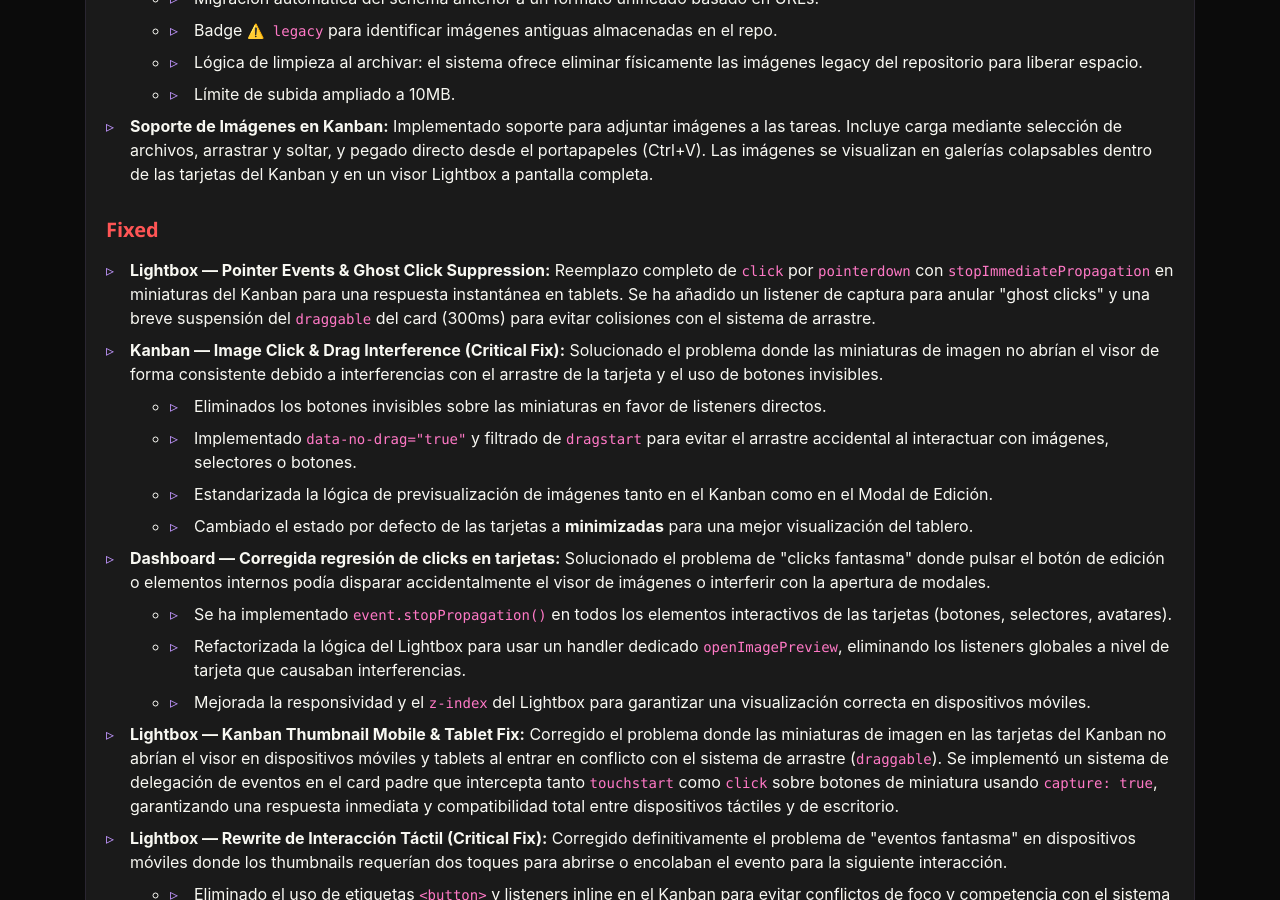
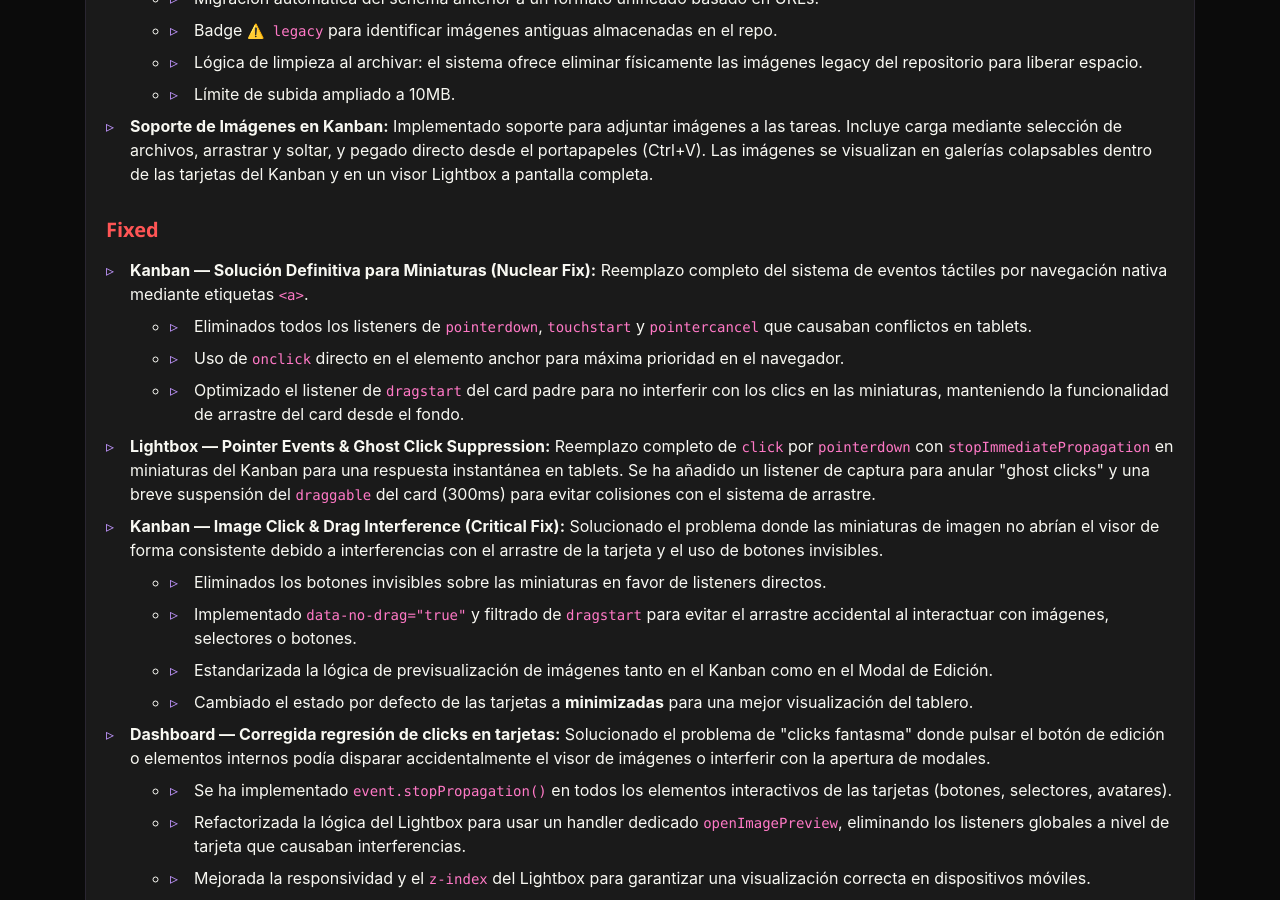
Before and after one commit to hypenosys/hypenosys.github.io, a Jekyll site: the page built from CHANGELOG.html, in a window 1280 px wide and 900 px high, scrolled down 2215 px. Built offline with Jekyll 4.4.1, drawn with Linux system fonts in a browser that asks for light colours.

Commit message:
Nuclear fix: Replace touch event approach with anchor tags and fix lightbox guard
- Replaces div-based thumbnails with <a> tags in `dashboard-kanban.js` for native mobile tap priority.
- Removes all failing touch/pointer listeners on thumbnails.
- Updates `dragstart` listener on Kanban cards to allow background dragging while blocking it on thumbnails via `data-no-drag`.
- Improves Lightbox stability in `dashboard-tasks.js` and `dashboard.html` by replacing the boolean guard with a timestamp-based guard (`Date.now()`) to prevent immediate closure from event bubbling.
- Updates `CHANGELOG.html` with details of the implementation.

Co-authored-by: Axlfc <14998495+Axlfc@users.noreply.github.com>

```diff
--- a/CHANGELOG.html
+++ b/CHANGELOG.html
@@ -117,6 +117,13 @@ permalink: /CHANGELOG.html
             </ul>
             <h5 class="text-danger">Fixed</h5>
             <ul class="tree-view mb-3">
+              <li><strong>Kanban — Solución Definitiva para Miniaturas (Nuclear Fix):</strong> Reemplazo completo del sistema de eventos táctiles por navegación nativa mediante etiquetas <code>&lt;a&gt;</code>.
+                <ul>
+                  <li>Eliminados todos los listeners de <code>pointerdown</code>, <code>touchstart</code> y <code>pointercancel</code> que causaban conflictos en tablets.</li>
+                  <li>Uso de <code>onclick</code> directo en el elemento anchor para máxima prioridad en el navegador.</li>
+                  <li>Optimizado el listener de <code>dragstart</code> del card padre para no interferir con los clics en las miniaturas, manteniendo la funcionalidad de arrastre del card desde el fondo.</li>
+                </ul>
+              </li>
               <li><strong>Lightbox — Pointer Events & Ghost Click Suppression:</strong> Reemplazo completo de <code>click</code> por <code>pointerdown</code> con <code>stopImmediatePropagation</code> en miniaturas del Kanban para una respuesta instantánea en tablets. Se ha añadido un listener de captura para anular "ghost clicks" y una breve suspensión del <code>draggable</code> del card (300ms) para evitar colisiones con el sistema de arrastre.</li>
               <li><strong>Kanban — Image Click & Drag Interference (Critical Fix):</strong> Solucionado el problema donde las miniaturas de imagen no abrían el visor de forma consistente debido a interferencias con el arrastre de la tarjeta y el uso de botones invisibles.
                 <ul>
--- a/assets/javascript/dashboard-tasks.js
+++ b/assets/javascript/dashboard-tasks.js
@@ -399,9 +399,8 @@ function openLightbox(srcOrTaskId, imageIndex) {
     const img = document.getElementById('lightbox-img');
     if (!modal || !img) return;
 
-    // Set guard to prevent immediate closure on touch bubbling
-    modal._justOpened = true;
-    setTimeout(() => { modal._justOpened = false; }, 300);
+    // Set guard timestamp to prevent immediate closure on event bubbling/desktop clicks
+    modal._lastOpenTime = Date.now();
 
     // Reset state
     lightboxTask = null;
--- a/dashboard.html
+++ b/dashboard.html
@@ -695,7 +695,7 @@
     </div>
 
     <!-- Lightbox Modal -->
-    <div id="lightbox-modal" class="hidden fixed inset-0 z-[200] flex items-center justify-center bg-slate-950/95 backdrop-blur-md p-4" onclick="if(!this._justOpened) closeLightbox()">
+    <div id="lightbox-modal" class="hidden fixed inset-0 z-[200] flex items-center justify-center bg-slate-950/95 backdrop-blur-md p-4" onclick="if(Date.now() - (this._lastOpenTime || 0) > 300) closeLightbox()">
         <!-- Close Button -->
         <button onclick="closeLightbox()" class="absolute top-4 right-4 md:top-6 md:right-6 text-white/50 hover:text-white text-3xl md:text-4xl transition-all z-[210]">
             <i class="fa-solid fa-xmark"></i>
```
Also changed, not shown: assets/javascript/dashboard-kanban.js (+14 -34 lines).
